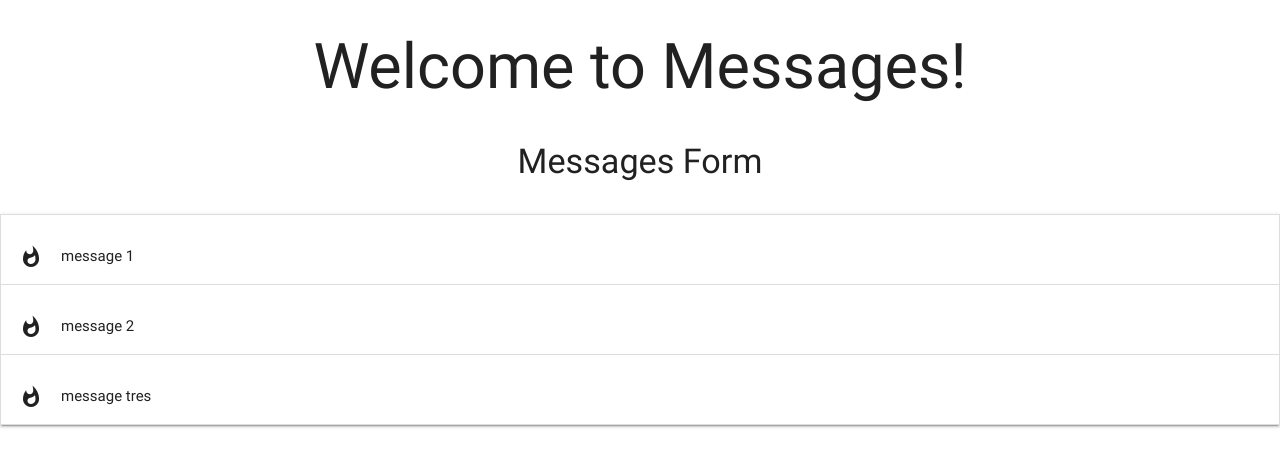
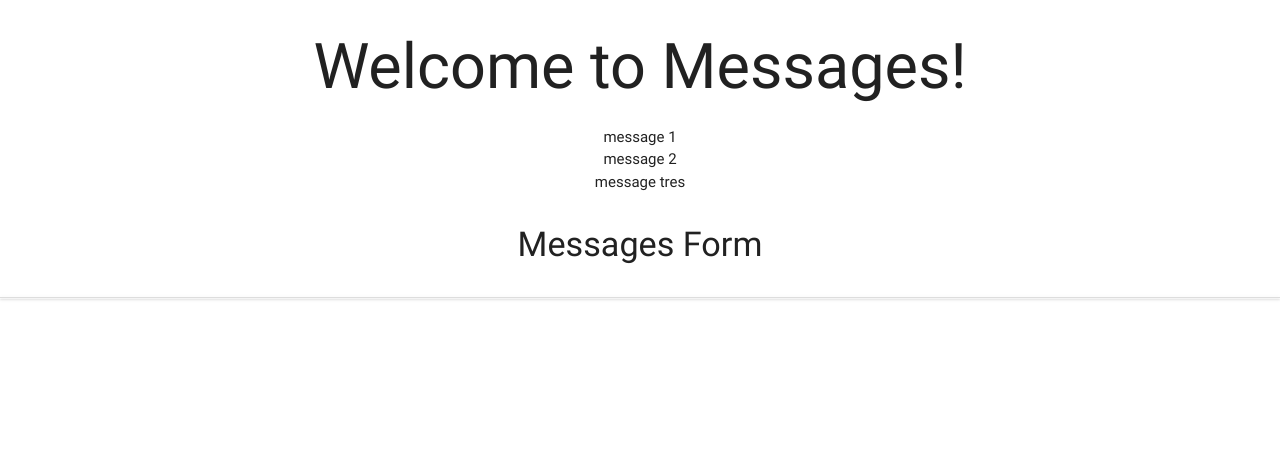
Before and after one commit to supaheckafresh/ng2-materialize, an Angular app: page / in a window 1280 px wide. Shown: the top 466 px of the page. Built offline with nearby package versions, Linux system fonts and the light colour scheme; what angular2-materialize would draw is missing.

Commit message:
Save progress on event emitting.

```diff
--- a/src/app/app.component.html
+++ b/src/app/app.component.html
@@ -3,5 +3,6 @@
   <h1>
     Welcome to {{title}}!
   </h1>
+  <app-messages></app-messages>
   <app-input-form></app-input-form>
 </div>
--- a/src/app/app.module.ts
+++ b/src/app/app.module.ts
@@ -8,12 +8,14 @@ import { InputSubmitComponent } from './input-submit/input-submit.component';
 import { InputFormComponent } from './input-form/input-form.component';
 import { MessageService } from './services/message.service';
 import { FormsModule } from '@angular/forms';
+import { MessagesComponent } from './messages/messages.component';
 
 @NgModule({
   declarations: [
     AppComponent,
     InputSubmitComponent,
-    InputFormComponent
+    InputFormComponent,
+    MessagesComponent
   ],
   imports: [
     BrowserModule,
--- a/src/app/input-submit/input-submit.component.html
+++ b/src/app/input-submit/input-submit.component.html
@@ -1,2 +1,4 @@
-<div class="collapsible-header input-field"><i class="material-icons">whatshot</i>{{ message }}</div>
-<div class="collapsible-body left-align"><input [(ngModel)]="message" type="text"><button>Submit</button></div>
+<div class="collapsible-body left-align">
+    <input [(ngModel)]="message" type="text">
+    <button (click)="update.emit(message)">Submit</button>
+</div>
--- a/src/app/input-submit/input-submit.component.ts
+++ b/src/app/input-submit/input-submit.component.ts
@@ -1,4 +1,4 @@
-import {Component, Input, OnInit} from '@angular/core';
+import { Component, Input, Output, OnInit, EventEmitter } from '@angular/core';
 
 @Component({
   selector: 'app-input-submit, [app-input-submit]',
@@ -10,8 +10,8 @@ export class InputSubmitComponent implements OnInit {
   constructor() { }
 
   @Input() message;
+  @Output() update = new EventEmitter();
 
   ngOnInit() {
   }
-
 }
--- /dev/null
+++ b/src/app/messages/messages.component.ts
@@ -0,0 +1,24 @@
+import { Component, OnInit } from '@angular/core';
+import { MessageService } from '../services/message.service';
+
+@Component({
+  selector: 'app-messages',
+  template: `
+    <ul *ngIf="messages.length">
+        <li *ngFor="let message of messages">{{message}}</li>
+    </ul>
+    <div *ngIf="!messages.length">No messages.</div>
+  `,
+  styles: []
+})
+
+export class MessagesComponent implements OnInit {
+
+  constructor(private message: MessageService) { }
+
+  messages = this.message.messages;
+
+  ngOnInit() {
+  }
+
+}
```
Also changed, not shown: 1 other file (tests, documents, lock files or other folders).
